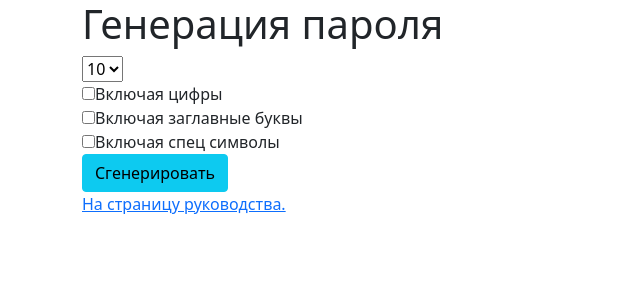
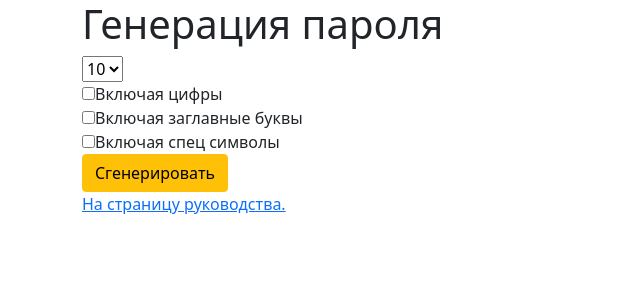
Before and after one commit to Maxim-1970/password-generator, a Django app: page / in a window 1280 px wide. Shown: the top 300 px of the page, without its empty margins (0-640 px from the left). Run offline with Django 4.2, Linux system fonts and the light colour scheme.

Commit message:
my second commit

```diff
--- a/generator/templates/password_generator/index.html
+++ b/generator/templates/password_generator/index.html
@@ -20,7 +20,7 @@
     <br><input type="checkbox" name="upper">Включая заглавные буквы
     <br><input type="checkbox" name="special">Включая спец символы
     <br>
-    <input type="submit" value="Сгенерировать" class="btn btn-info  " >
+    <input type="submit" value="Сгенерировать" class="btn btn-warning  " >
 </form>
 
 <a href="{% url 'manual' %}">На страницу руководства.</a>
```
